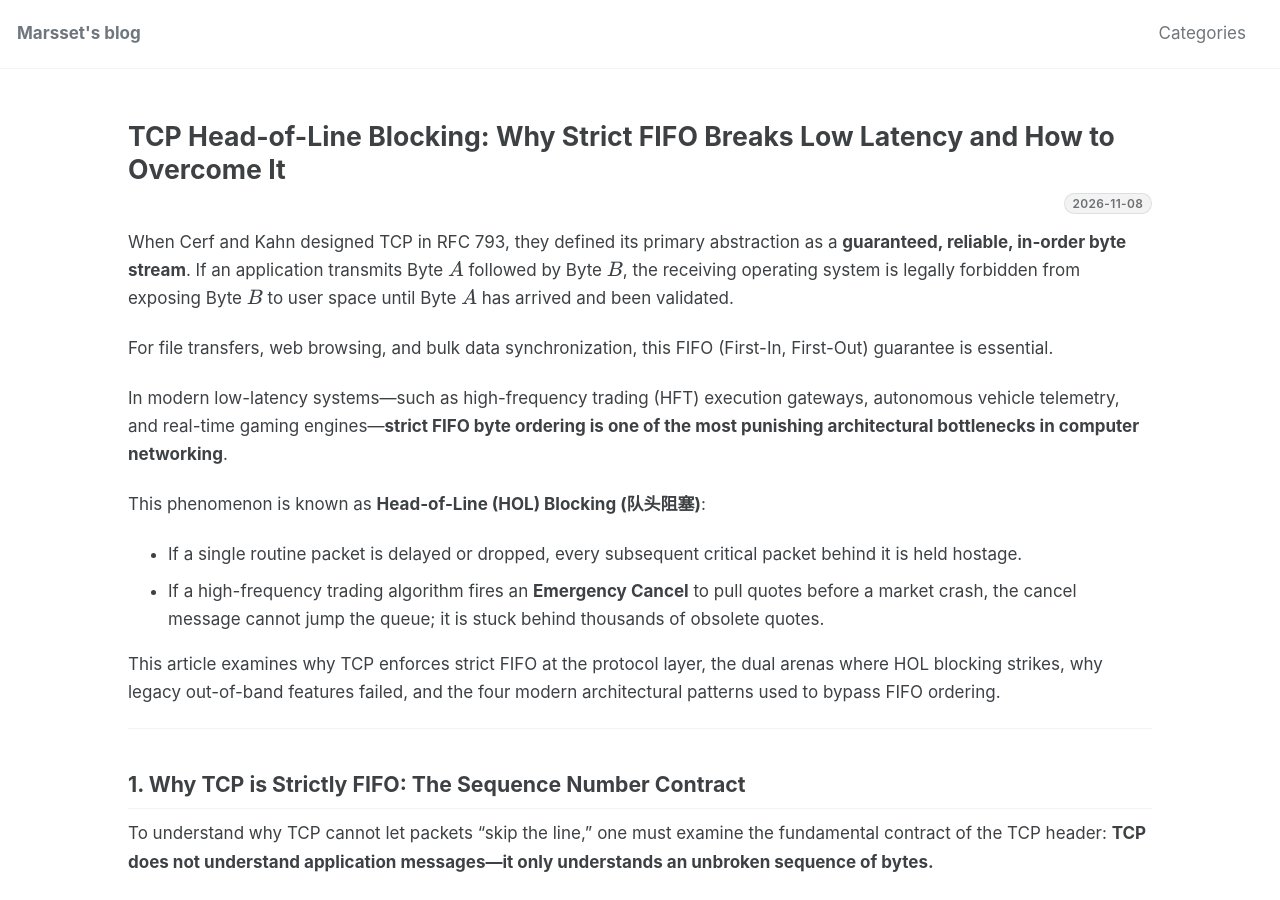
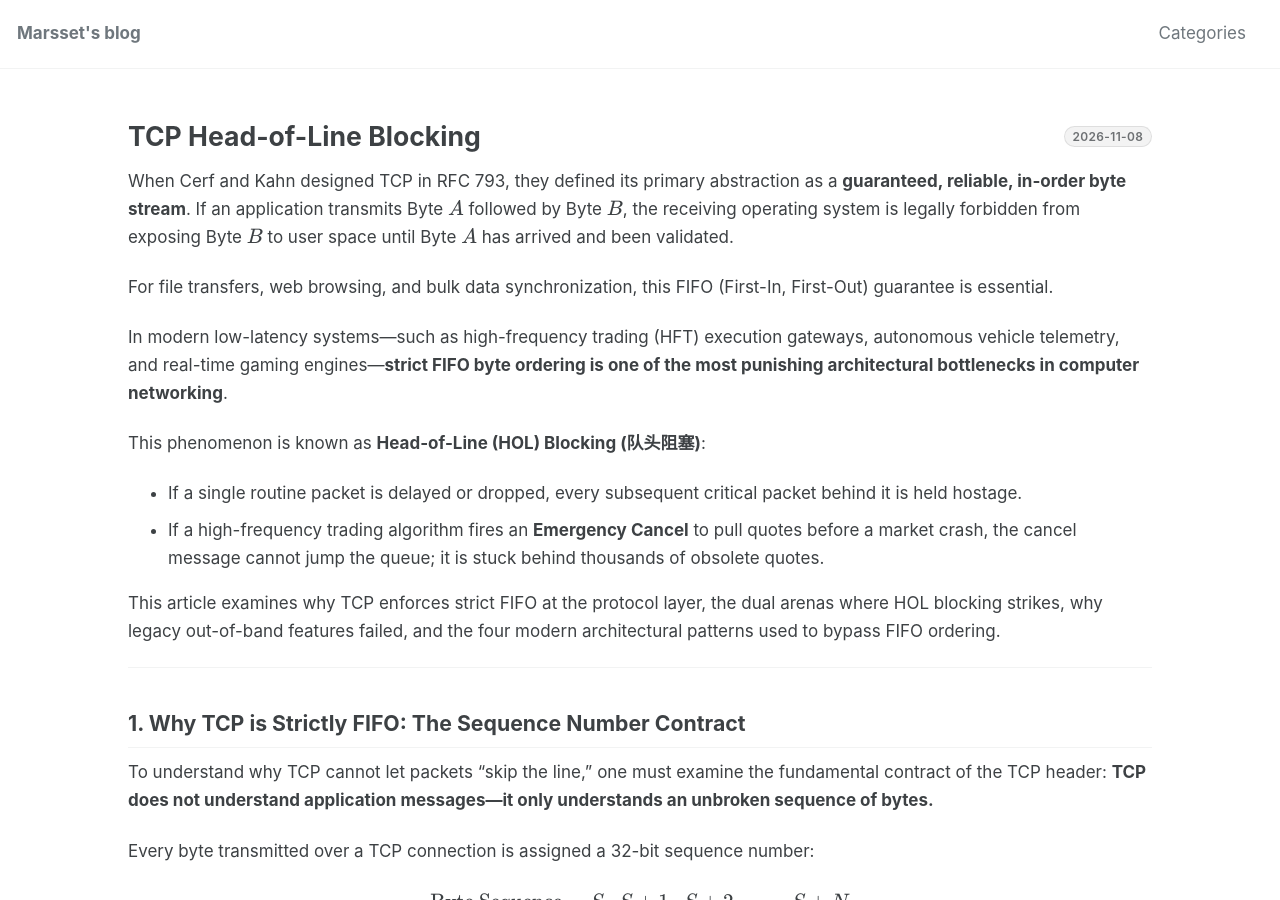
Before and after one commit to marsset/marsset.github.io, a Jekyll site: the page built from _posts/2026-11-08-tcp-hol-blocking.markdown, in a window 1280 px wide and 900 px high. Built offline with Jekyll 4.4.1, drawn with Linux system fonts in a browser that asks for light colours; cached includes are drawn as plain includes; formulas are drawn with MathJax 3.

Commit message:
style: shorten titles and filenames to concise conventions

```diff
--- a/_posts/2026-11-08-socket-buffer-tuning.markdown
+++ b/_posts/2026-11-08-socket-buffer-tuning.markdown
@@ -397,7 +397,7 @@ $$
 
 On high-bandwidth WAN connections (such as Frankfurt to London, BDP $\approx 5\,\text{MB}$), setting `SO_SNDBUF` small causes throughput collapse because the sliding window cannot expand to fill the pipe. However, setting `SO_SNDBUF` large exposes the application to bufferbloat during microbursts.
 
-Linux 3.12 resolved this trade-off with the introduction of **`TCP_NOTSENT_LOWAT`** (RFC 7684). *(For a dedicated mental model and kernel source walk-through, see our companion post: [TCP_NOTSENT_LOWAT: Decoupling Network Throughput from Queuing Latency](/system/2026/11/08/tcp-notsent-lowat.html)).*
+Linux 3.12 resolved this trade-off with the introduction of **`TCP_NOTSENT_LOWAT`** (RFC 7684). *(For a dedicated mental model and kernel source walk-through, see our companion post: [TCP_NOTSENT_LOWAT](/system/2026/11/08/tcp-notsent-lowat.html)).*
 
 ### How `TCP_NOTSENT_LOWAT` Works
 
--- a/_posts/2026-11-08-tcp-head-of-line-blocking.markdown
+++ b/_posts/2026-11-08-tcp-hol-blocking.markdown
@@ -1,5 +1,5 @@
 ---
-title: "TCP Head-of-Line Blocking: Why Strict FIFO Breaks Low Latency and How to Overcome It"
+title: "TCP Head-of-Line Blocking"
 date: 2026-11-08 15:30:00 +0800
 categories:
   - system
--- a/_posts/2026-11-08-tcp-notsent-lowat.markdown
+++ b/_posts/2026-11-08-tcp-notsent-lowat.markdown
@@ -1,5 +1,5 @@
 ---
-title: "TCP_NOTSENT_LOWAT: Decoupling Network Throughput from Queuing Latency"
+title: "TCP_NOTSENT_LOWAT"
 date: 2026-11-08 14:00:00 +0800
 categories:
   - system
@@ -318,4 +318,4 @@ kprobe:tcp_write_xmit {
 | **Emergency Cancel Latency** | **$3{,}200\,\mu\text{s} - 6{,}400\,\mu\text{s}$** ($3.2 - 6.4\,\text{ms}$) | **$< 13\,\mu\text{s}$** |
 | **Execution Risk** | Severe: stale quotes filled during volatility | Negligible: order cancels hit the wire instantly |
 
-By setting `TCP_NOTSENT_LOWAT` to $16\,\text{KB}$ alongside a generous `SO_SNDBUF`, low-latency execution systems eliminate the trade-off between throughput and determinism, ensuring that urgent market signals never wait behind a bloated local buffer. *(For a broader architectural survey on overcoming TCP's strict FIFO byte order, packet loss gaps, and protocol-level solutions like QUIC, SCTP, and Dual Sessions, see our companion post: [TCP Head-of-Line Blocking: Why Strict FIFO Breaks Low Latency and How to Overcome It](/system/2026/11/08/tcp-head-of-line-blocking.html)).*
+By setting `TCP_NOTSENT_LOWAT` to $16\,\text{KB}$ alongside a generous `SO_SNDBUF`, low-latency execution systems eliminate the trade-off between throughput and determinism, ensuring that urgent market signals never wait behind a bloated local buffer. *(For a broader architectural survey on overcoming TCP's strict FIFO byte order, packet loss gaps, and protocol-level solutions like QUIC, SCTP, and Dual Sessions, see our companion post: [TCP Head-of-Line Blocking](/system/2026/11/08/tcp-hol-blocking.html)).*
```
